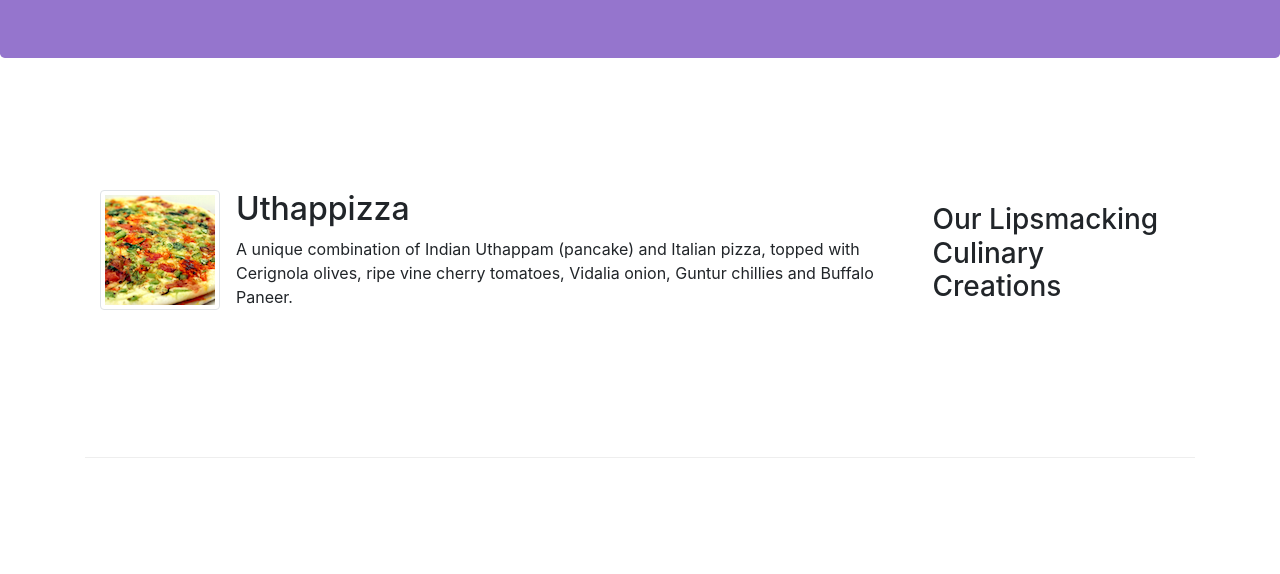
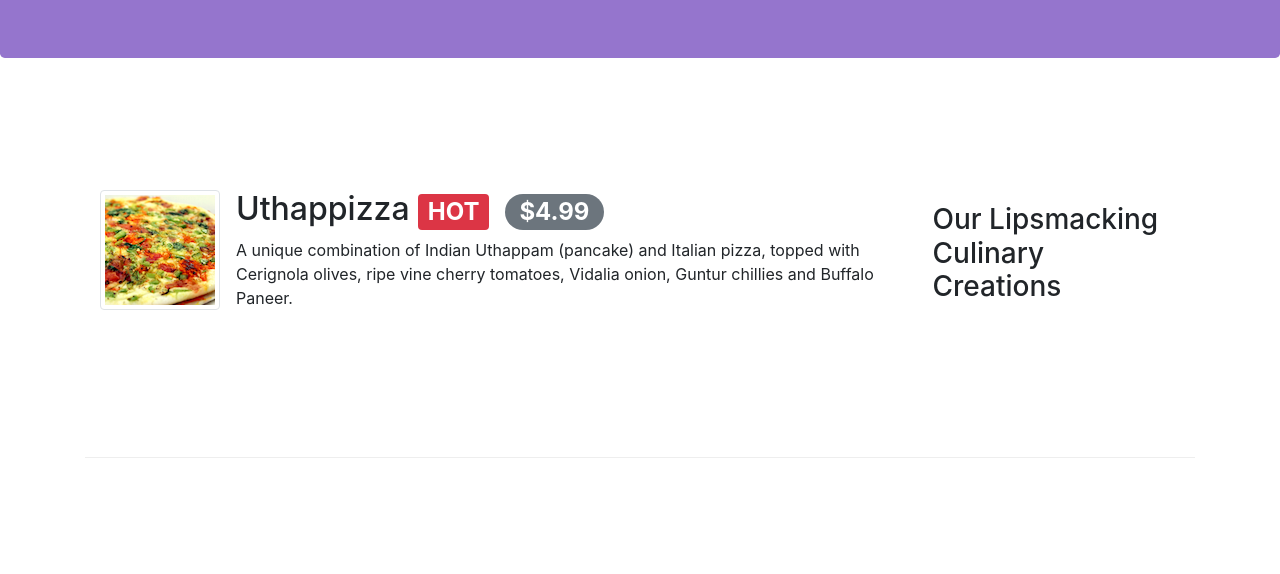
Before and after one commit to oldman-coding/bootstrap4, a website: page index.html in a window 1280 px wide. Shown: the part 226-800 px from the top of the page. Drawn offline with nearby package versions, Linux system fonts and the light colour scheme.

Commit message:
Alerting user

```diff
--- a/index.html
+++ b/index.html
@@ -55,7 +55,7 @@
                 <div class='media'>
                     <img src='/img/uthappizza.png' class='d-flex mr-3 img-thumbnail' alt='Uthappizza'>
                     <div class='media-body'>
-                        <h2 class='mt-0'>Uthappizza</h2>
+                        <h2 class='mt-0'>Uthappizza <span class='badge badge-danger mr-3'>HOT</span><span class='badge badge-pill badge-secondary'>$4.99</span></h2>
                         <p>A unique combination of Indian Uthappam (pancake) and Italian pizza, topped with Cerignola olives, ripe vine cherry tomatoes, Vidalia onion, Guntur chillies and Buffalo Paneer.</p>
                     </div>
                 </div>
```
